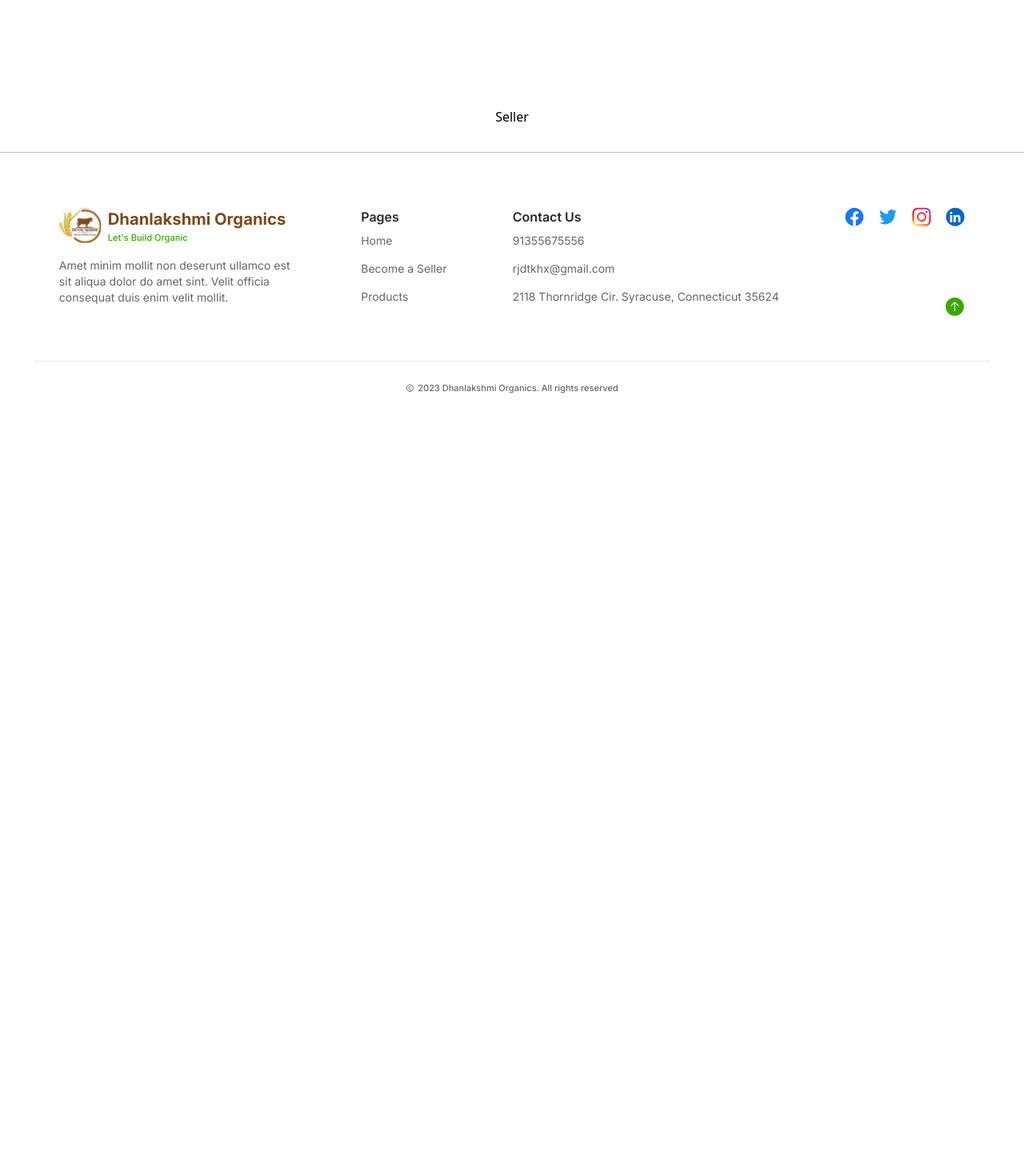
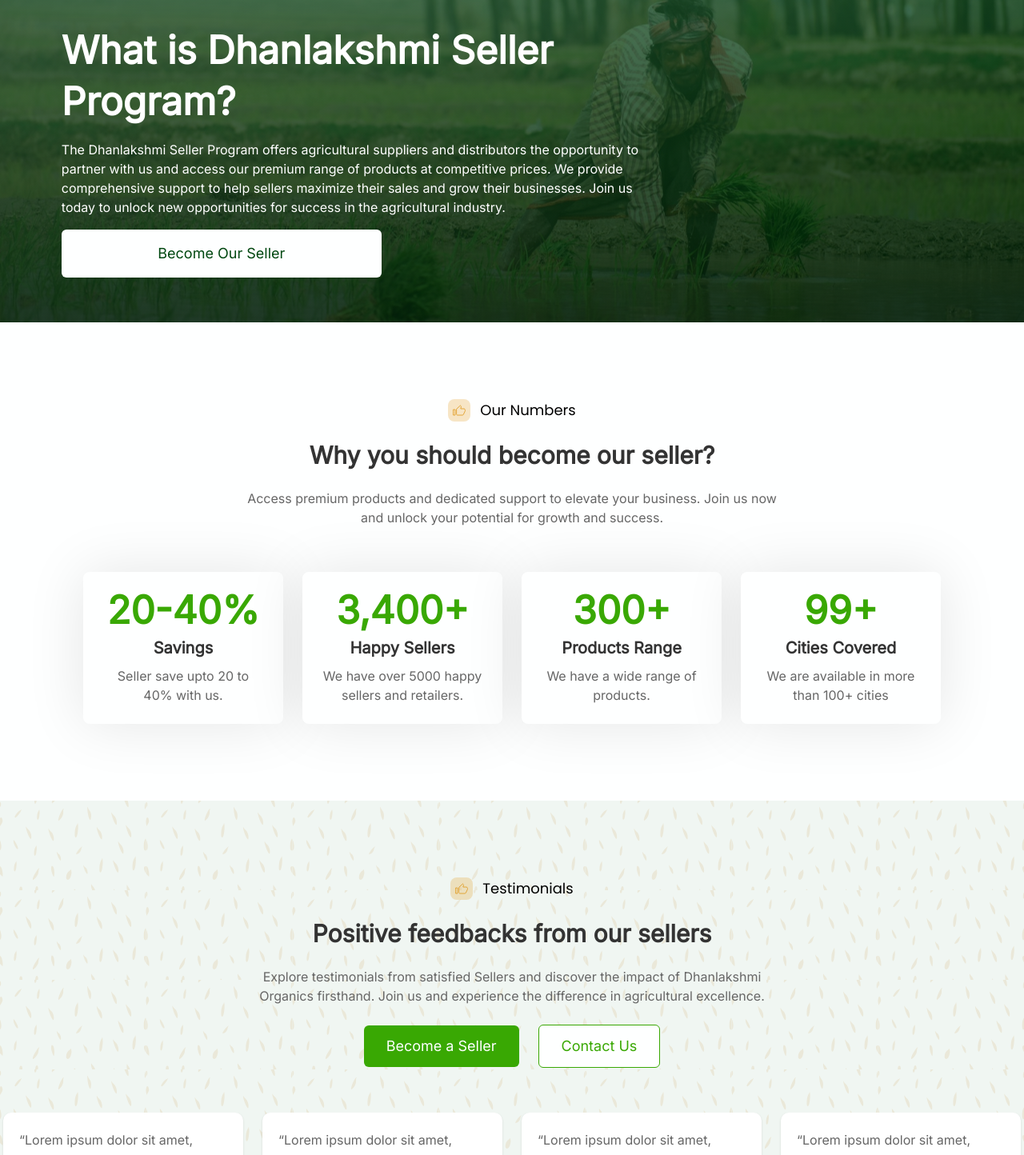
Before and after one commit to neon-lab-dev/DhanlakshmiFrontend, a React (Create React App) app: page /seller in a window 1280 px wide. Shown: the part 280-1724 px from the top of the page at 80% size. Before the commit the page ends 800 px from the top, so only its background shows below. Built offline with nearby package versions, Linux system fonts and the light colour scheme.

Commit message:
feat: add seller page

```diff
--- /dev/null
+++ b/src/assets/data/sellerCardsInfo.js
@@ -0,0 +1,24 @@
+const sellerCardsInfo = [
+  {
+    title: "20-40%",
+    subtitle: "Savings",
+    desc: "Seller save upto 20 to 40% with us.",
+  },
+  {
+    title: "3,400+",
+    subtitle: "Happy Sellers",
+    desc: "We have over 5000 happy sellers and retailers.",
+  },
+  {
+    title: "300+",
+    subtitle: "Products Range",
+    desc: "We have a wide range of products.",
+  },
+  {
+    title: "99+",
+    subtitle: "Cities Covered",
+    desc: "We are available in more than 100+ cities",
+  },
+];
+
+export default sellerCardsInfo;
--- a/src/components/Header.jsx
+++ b/src/components/Header.jsx
@@ -39,10 +39,10 @@
 
   useEffect(() => {
     if (isMenuOpen) {
-      document.body.style.overflow = "hidden";
+      document.body.style.overflowY = "hidden";
       mobileMenu.current.classList.remove("translate-x-full");
     } else {
-      document.body.style.overflow = "auto";
+      document.body.style.overflowY = "auto";
       mobileMenu.current.classList.add("translate-x-full");
     }
   }, [isMenuOpen]);
--- a/src/components/InfoCard.jsx
+++ b/src/components/InfoCard.jsx
@@ -1,12 +1,18 @@
-/**
- * THIS CARD WILL CONTIAN THE KPI'S
- */
-import React from 'react'
+const InfoCard = ({ title, subtitle, desc }) => {
+  return (
+    <div
+      className="bg-surface p-6 rounded-lg w-full max-w-[400px] flex flex-col text-center items-center justify-center gap-2 md:w-[250px] md:max-w-[250px]"
+      style={{
+        boxShadow: "0px 0px 72px 0px rgba(0, 0, 0, 0.10)",
+      }}
+    >
+      <h3 className="max-w-[300px] font-700 text-5xl text-primary">{title}</h3>
+      <span className="max-w-[300px] font-600 text-[20px] text-heading">
+        {subtitle}
+      </span>
+      <p className="max-w-[230px] text-bodyText text-base ">{desc}</p>
+    </div>
+  );
+};
 
-const InfoCard = () => {
-  return (
-    <div>InfoCard</div>
-  )
-}
-
-export default InfoCard
+export default InfoCard;
--- a/src/components/Layout.jsx
+++ b/src/components/Layout.jsx
@@ -1,20 +1,24 @@
 import Header from "./Header";
 import Footer from "./Footer";
+import { useLocation } from "react-router-dom";
 
 /**
  * AppLayout component
  * This component is a layout wrapper for the whole app
  */
 const Layout = ({ children }) => {
+  const { pathname } = useLocation();
   return (
     // <div className="main-wrapper">
     <div
       id="main-body"
-      className="flex flex-col gap-6 md:gap-8 md:pt-6 overflow-x-hidden w-full h-full"
+      className={`flex flex-col md:gap-8 md:pt-6 w-full h-full ${
+        pathname === "/seller" ? "gap-0" : "gap-6"
+      }`}
     >
       <Header />
-      <main className="self-center">{children}</main>
-      <Footer />
+      <main className="self-center w-full min-h-svh">{children}</main>
+      {/* <Footer /> */}
     </div>
   );
 };
--- a/src/pages/Seller.jsx
+++ b/src/pages/Seller.jsx
@@ -1,9 +1,112 @@
-import React from 'react'
+import React from "react";
+import { Button } from "../components";
+import sellerHero from "../assets/images/seller_hero.svg";
+import thumbsUp from "../assets/icons/thumbsup.svg";
+import sellerCardsInfo from "../assets/data/sellerCardsInfo";
+import InfoCard from "../components/InfoCard";
+import bg from "../assets/images/dotdotdot.svg";
+import TestimonialCard from "../components/TestimonialCard";
 
 const Seller = () => {
   return (
-    <div>Seller</div>
-  )
-}
+    <div className="flex flex-col">
+      <section
+        className="bg-cover bg-center h-full w-full"
+        style={{
+          background: `linear-gradient(180deg, rgba(0, 0, 0, 0.00) 0%, rgba(0, 0, 0, 0.50) 100%), linear-gradient(0deg, rgba(0, 71, 16, 0.30) 0%, rgba(0, 71, 16, 0.30) 100%), url(${sellerHero})`,
+          backgroundPosition: "center",
+          backgroundSize: "cover",
+        }}
+      >
+        <div className="wrapper">
+          <div className="flex flex-col gap-4 mt-28 md:mt-40 mb-7 md:mb-14 md:max-w-[750px]">
+            <h1 className="text-white text-5xl font-600 leading-[64px]">
+              What is Dhanlakshmi Seller Program?
+            </h1>
+            <p className="text-base text-white">
+              The Dhanlakshmi Seller Program offers agricultural suppliers and
+              distributors the opportunity to partner with us and access our
+              premium range of products at competitive prices. We provide
+              comprehensive support to help sellers maximize their sales and
+              grow their businesses. Join us today to unlock new opportunities
+              for success in the agricultural industry.
+            </p>
+            <Button className="w-full font-500 text-lg bg-surface text-bgGradient max-w-[400px]">
+              Become Our Seller
+            </Button>
+          </div>
+        </div>
+      </section>
+      <section className="flex flex-col items-center justify-center gap-6 md:gap-12 xl:gap-14 py-12 bg-surface md:py-24">
+        <div className="flex flex-col items-center gap-6">
+          <div className="flex items-center gap-3">
+            <img
+              src={thumbsUp}
+              alt="thumbs up"
+              className="p-1.5 rounded-lg h-7 w-7 text-lg"
+              style={{
+                background: "rgba(223, 151, 24, 0.25)",
+              }}
+            />
+            <span className="text-lg font-Poppins">Our Numbers</span>
+          </div>
+          <h3 className="text-3xl font-700 text-center max-w-[350px] md:max-w-none">
+            Why you should become our seller?
+          </h3>
+          <p className="text-base w-[90%] max-w-[600px] md:max-w-[750px] text-center text-bodyText">
+            Access premium products and dedicated support to elevate your
+            business. Join us now and unlock your potential for growth and
+            success.
+          </p>
+        </div>
+        <div className="flex items-center flex-wrap justify-center w-full gap-6 px-6">
+          {sellerCardsInfo.map((card, index) => (
+            <InfoCard {...card} key={index} />
+          ))}
+        </div>
+      </section>
+      <section className="flex md:py-24 flex-col items-center justify-center gap-6 md:gap-12 xl:gap-14 py-12 bg-[#F0F6F2] relative">
+        <div
+          className="absolute top-0 left-0 w-full h-full bg-repeat opacity-15"
+          style={{
+            backgroundImage: `url(${bg})`,
+          }}
+        />
+        <div className="flex flex-col items-center gap-6 z-10">
+          <div className="flex items-center gap-3">
+            <img
+              src={thumbsUp}
+              alt="thumbs up"
+              className="p-1.5 rounded-lg h-7 w-7 text-lg"
+              style={{
+                background: "rgba(223, 151, 24, 0.25)",
+              }}
+            />
+            <span className="text-lg font-Poppins">Testimonials</span>
+          </div>
+          <h3 className="text-3xl font-700 text-center max-w-[350px] md:max-w-none">
+            Positive feedbacks from our sellers
+          </h3>
+          <p className="text-base w-[90%] max-w-[600px] md:max-w-[750px] text-center text-bodyText">
+            Explore testimonials from satisfied Sellers and discover the impact
+            of Dhanlakshmi Organics firsthand. Join us and experience the
+            difference in agricultural excellence.
+          </p>
+          <div className="flex gap-6 items-center">
+            <Button className="py-2 md:py-3">Become a Seller</Button>
+            <Button variant="secondary" className="py-2 md:py-3">
+              Contact Us
+            </Button>
+          </div>
+        </div>
+        <div className="flex overflow-hidden justify-center w-full gap-6 px-6 z-10">
+          {sellerCardsInfo.map((card, index) => (
+            <TestimonialCard {...card} key={index} />
+          ))}
+        </div>
+      </section>
+    </div>
+  );
+};
 
-export default Seller
+export default Seller;
--- a/src/styles.css
+++ b/src/styles.css
@@ -1,18 +1,19 @@
-@import url("https://fonts.googleapis.com/css2?family=Inter:wght@400;500;600;700&display=swap");
-
+@import url("https://fonts.googleapis.com/css2?family=Inter&family=Poppins&display=swap");
 @import "tailwindcss/base";
 @import "tailwindcss/components";
 @import "tailwindcss/utilities";
 
-
 @layer base {
+  * {
+    @apply font-Inter;
+  }
   ::-webkit-scrollbar {
-    height: 8px;
+    height: 6px;
   }
 
   ::-webkit-scrollbar-thumb {
-    background-color: #ffffff;
-    border-radius: 6px;
+    background-color: #3636362a;
+    border-radius: 4px;
   }
 
   h1,
@@ -78,7 +79,7 @@
     width: 97%;
   }
   .wrapper {
-    @apply m-auto w-[95%] md:w-[90%] lg:w-[88%]
+    @apply m-auto w-[95%] md:w-[90%] lg:w-[88%];
   }
 
   .full-height {
--- a/tailwind.config.js
+++ b/tailwind.config.js
@@ -16,14 +16,15 @@
         gray: "#D9D9D9",
         brown: "#7B4B1D",
         black: "#292929",
-        bgBox: '#DF9718',
-        bgGray: '#F6F6F6',
-        lightGray : '#C3C3C3'
+        bgBox: "#DF9718",
+        bgGray: "#F6F6F6",
+        lightGray: "#C3C3C3",
       },
       screens: {},
     },
     fontFamily: {
       Inter: ["Inter", "sans-serif"],
+      Poppins: ["Poppins", "sans-serif"],
     },
     fontWeight: {
       300: "300",
```
Also changed, not shown: src/assets/images/dotdotdot.svg (added).
